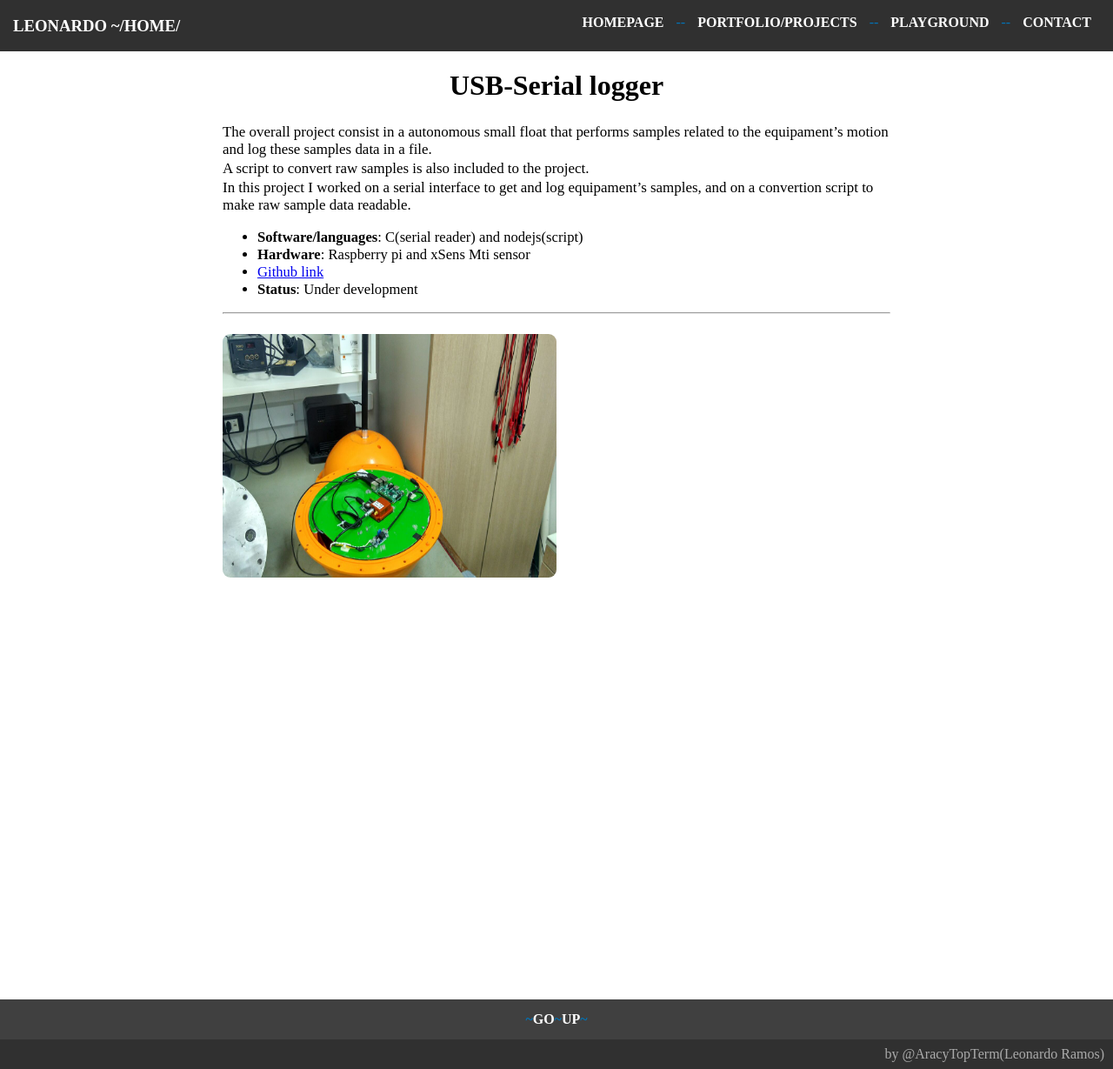
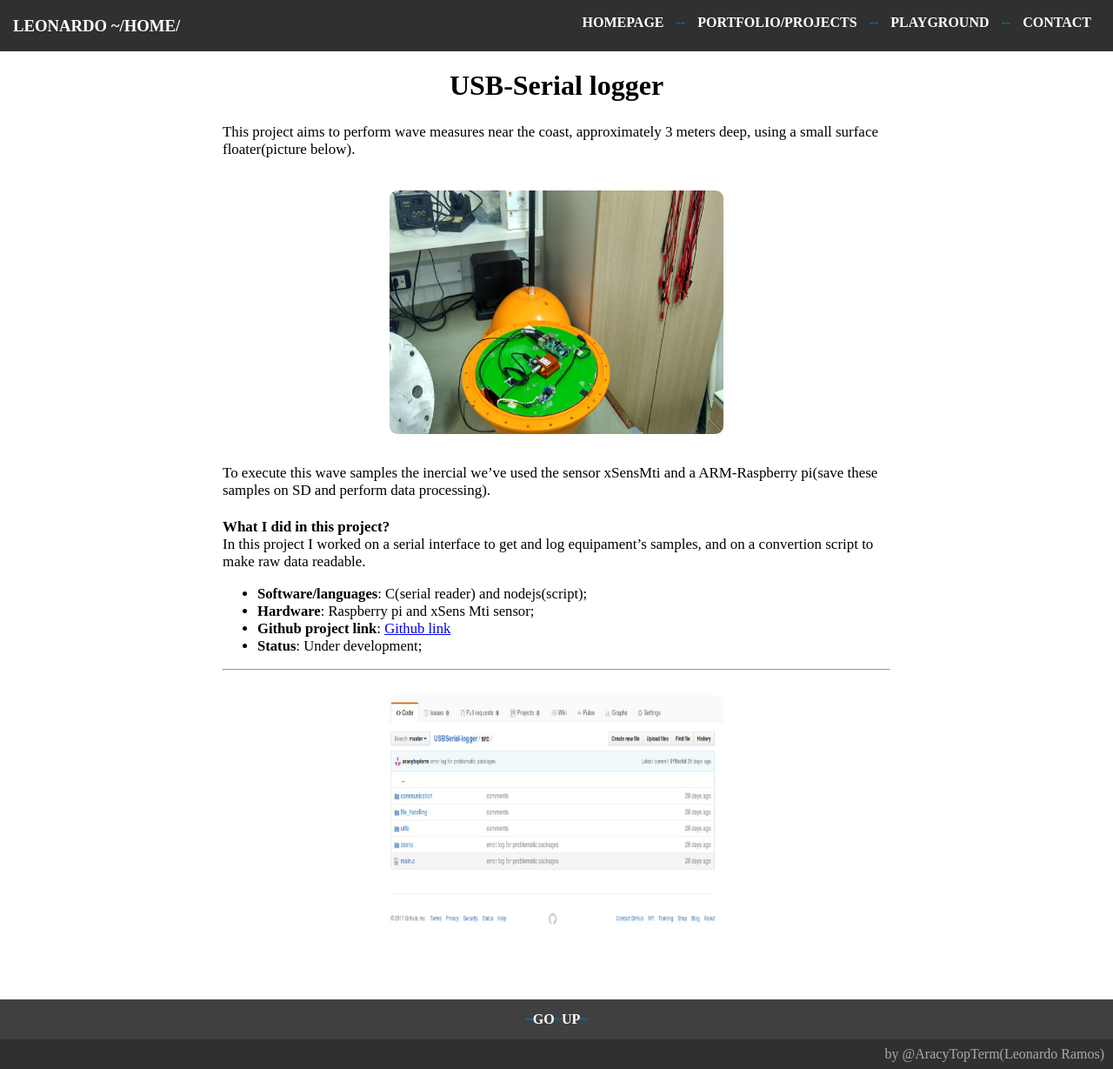
Before and after one commit to anonspacecowboy/anonspacecowboy.github.io, a Jekyll site: the page built from _posts/intership/2017-02-18-USBSerialLogger.md, in a window 1280 px wide and 1229 px high. Shown: the whole window at 87% size. Built offline with Jekyll 4.4.1, drawn with Linux system fonts in a browser that asks for light colours.

Commit message:
edit boinha post

```diff
--- a/_posts/intership/2017-02-18-USBSerialLogger.md
+++ b/_posts/intership/2017-02-18-USBSerialLogger.md
@@ -1,22 +1,27 @@
 ---
 layout: post_layout
 title: USB-Serial logger
-meta: Log sampled datas from a USB(serial) sensor.
+meta: Data logger for the inercial sensor xSensMti-700
 category: intership
 img: boinha.jpg
 postDate: 2017-02-18
 ---
 
-The overall project consist in a autonomous small float that performs samples related to the equipament's motion and log these samples data in a file.
+This project aims to perform wave measures near the coast, approximately 3 meters deep, using a small surface floater(picture below).
 
-A script to convert raw samples is also included to the project.
+<center><img src="{{site.baseurl}}/img/boinha.jpg" /></center>
 
-In this project I worked on a serial interface to get and log equipament's samples, and on a convertion script to make raw sample data readable.
+To execute this wave samples the inercial we've used the sensor xSensMti and a ARM-Raspberry pi(save these samples on SD and perform data processing).
 
-* **Software/languages**: C(serial reader) and nodejs(script)
-* **Hardware**: Raspberry pi and xSens Mti sensor
-* [Github link](https://github.com/aracytopterm/USBSerial-logger)
-* **Status**: Under development
+<br />
+**What I did in this project?**<br />
+In this project I worked on a serial interface to get and log equipament's samples, and on a convertion script to make raw data readable.
+
+* **Software/languages**: C(serial reader) and nodejs(script);
+* **Hardware**: Raspberry pi and xSens Mti sensor;
+* **Github project link**: [Github link](https://github.com/aracytopterm/USBSerial-logger)
+* **Status**: Under development;
 
 __________________
-![Boinha]({{site.baseurl}}/img/boinha.jpg)
+
+<center><img src="{{site.baseurl}}/img/boinha2.jpg" /></center>
--- a/css/style.css
+++ b/css/style.css
@@ -184,6 +184,7 @@ span.navbar_divisor {
     margin: auto;
     width: 60%;
     margin-top: 80px;
+    margin-bottom: 100px;
 }
 .postpage_container h1{
     text-align: center;
@@ -201,10 +202,11 @@ span.navbar_divisor {
     width: 50%;
     height: 280px;
     border-radius: 9px;
-    margin-top: 30px;
+    margin-top: 20px;
+    margin-bottom: 50px;
     box-sizing: border-box;
 }
-.postpage_container img:nth-child(odd){
+.postpage_container .twin img:nth-child(odd){
     margin-right: 40px;
 }
 /* End Showcase page */
```
Also changed, not shown: img/boinha2.jpg (added).
